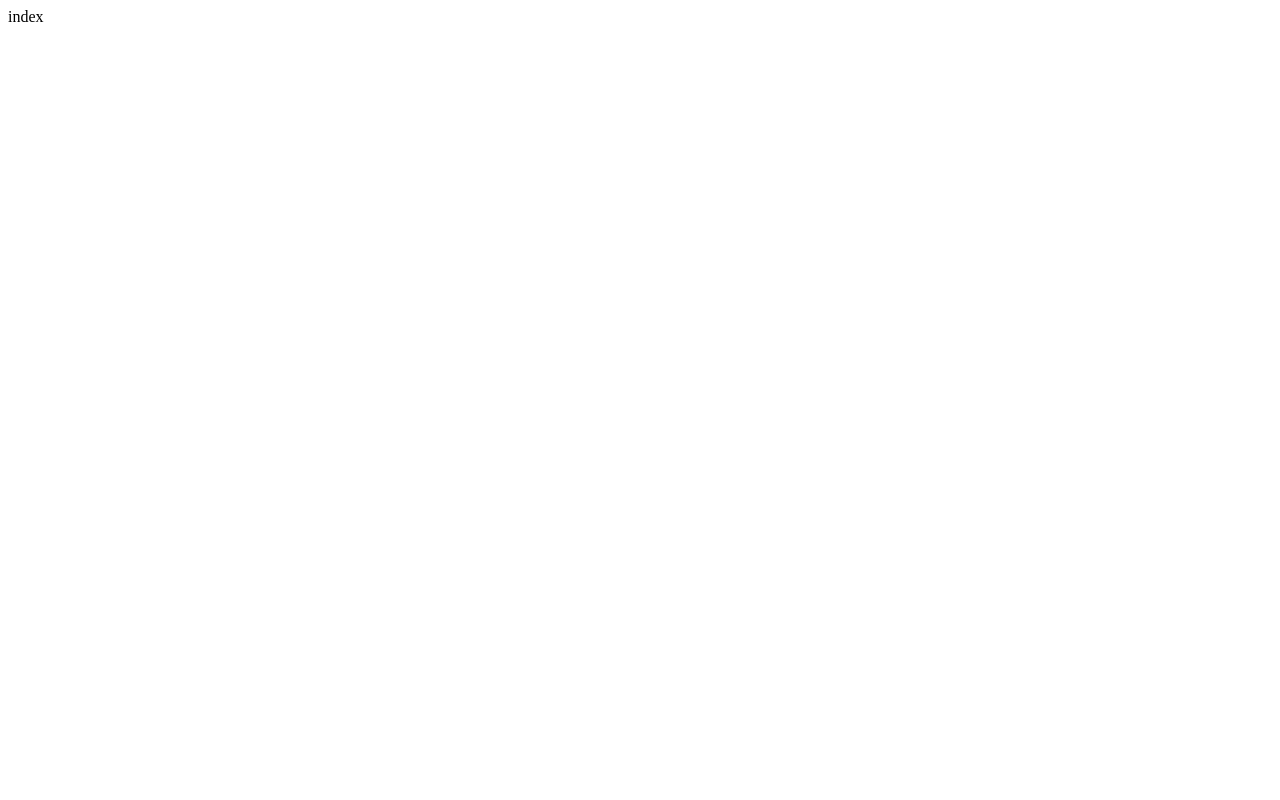
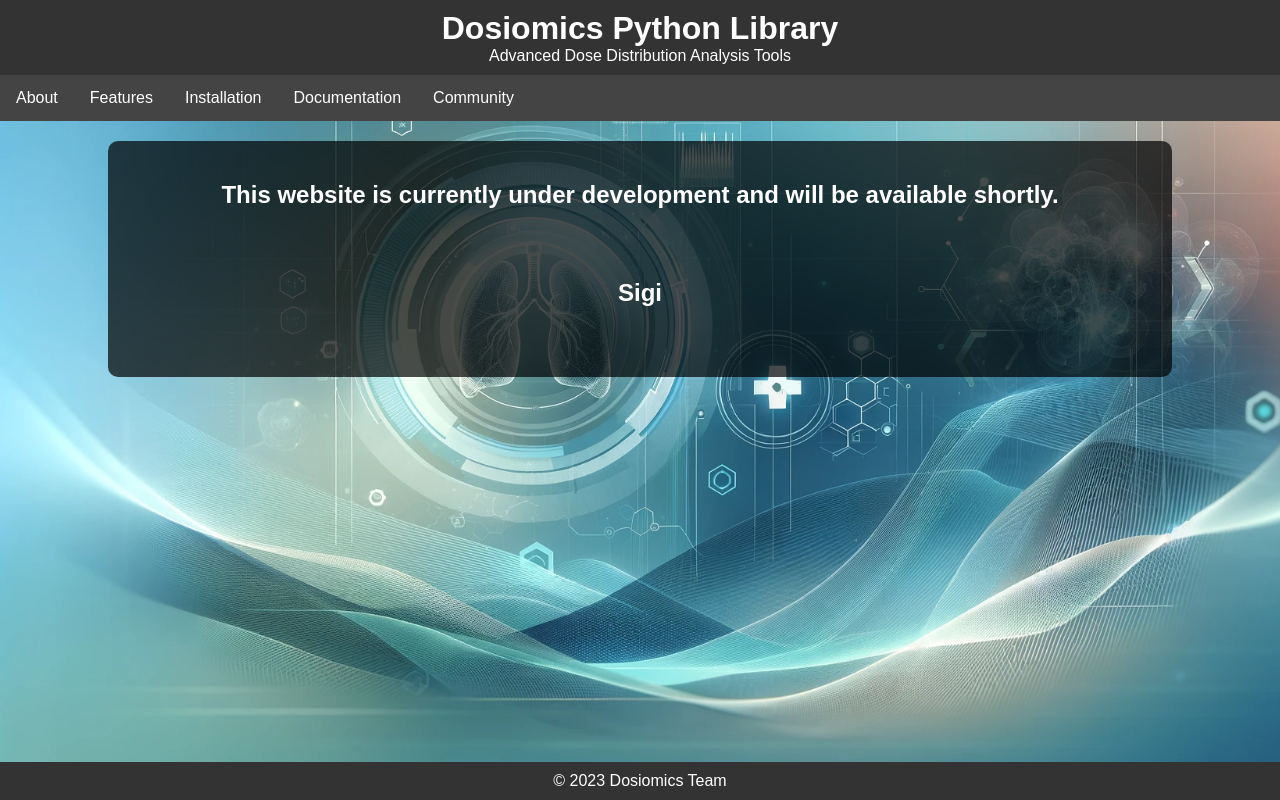
Before and after one commit to siegfriedkollotzek/dosiomics, a Django app: page / in a window 1280 px wide. Before the commit the page is almost empty. Run offline with Django 5.2, Linux system fonts and the light colour scheme.

Commit message:
Developer Disclaimer

```diff
--- a/dosiomics/settings.py
+++ b/dosiomics/settings.py
@@ -37,6 +37,7 @@ INSTALLED_APPS = [
     'django.contrib.sessions',
     'django.contrib.messages',
     'django.contrib.staticfiles',
+    'pydosiomics',
 ]
 
 MIDDLEWARE = [
--- a/dosiomics/urls.py
+++ b/dosiomics/urls.py
@@ -16,8 +16,13 @@ Including another URLconf
 """
 from django.contrib import admin
 from django.urls import path, include
+from django.conf import settings
+from django.conf.urls.static import static
 
 urlpatterns = [
     path('admin/', admin.site.urls),
     path('', include('pydosiomics.urls'))
 ]
+
+if settings.DEBUG:
+    urlpatterns += static(settings.STATIC_URL, document_root=settings.STATIC_ROOT)
--- a/templates/index.html
+++ b/templates/index.html
@@ -1,10 +1,117 @@
+{% load static %}
 <!DOCTYPE html>
 <html lang="en">
 <head>
     <meta charset="UTF-8">
-    <title>Title</title>
+    <meta http-equiv="X-UA-Compatible" content="IE=edge">
+    <meta name="viewport" content="width=device-width, initial-scale=1.0">
+    <title>Dosiomics Python Library</title>
+    <style>
+        body, h1, h2, h3, p, ul {
+            margin: 0;
+            padding: 0;
+        }
+        ul {
+            list-style: none;
+        }
+        body {
+            font-family: Arial, sans-serif;
+            background-image: url('{% static "background2.png" %}');
+            background-size: cover;
+            background-repeat: no-repeat;
+            background-attachment: fixed;
+        }
+
+        header {
+            background-color: #333;
+            color: white;
+            padding: 10px 0;
+            text-align: center;
+        }
+
+        nav {
+            background-color: #444;
+            overflow: hidden;
+        }
+        nav a {
+            float: left;
+            display: block;
+            color: white;
+            text-align: center;
+            padding: 14px 16px;
+            text-decoration: none;
+        }
+        nav a:hover {
+            background-color: #ddd;
+            color: black;
+        }
+
+        .container {
+            width: 80%;
+            margin: 20px auto;
+            background-color: rgba(0, 0, 0, 0.7); /* Black with transparency */
+            padding: 20px;
+            border-radius: 10px; /* Optional rounded corners */
+            color: white; /* Text color */
+            text-align: center;
+        }
+
+        section {
+            margin-bottom: 30px; /* Increase bottom margin for more space */
+            padding: 20px; /* Optional: add padding for spacing inside each section */
+        }
+
+        .wrapper {
+            display: flex;
+            flex-direction: column;
+            min-height: 100vh;
+        }
+
+        .content {
+            flex: 1;
+        }
+
+        footer {
+            background-color: #333;
+            color: white;
+            text-align: center;
+            padding: 10px 0;
+        }
+    </style>
 </head>
 <body>
-index
+    <div class="wrapper">
+        <div class="content">
+            <header>
+                <h1>Dosiomics Python Library</h1>
+                <p>Advanced Dose Distribution Analysis Tools</p>
+            </header>
+
+            <nav>
+                <a href="#about">About</a>
+                <a href="#features">Features</a>
+                <a href="#installation">Installation</a>
+                <a href="#documentation">Documentation</a>
+                <a href="#community">Community</a>
+            </nav>
+
+            <div class="container">
+                <section id="disclaimer">
+                    <h2>This website is currently under development and will be available shortly.</h2>
+                    <p></p>
+                </section>
+                <section id="IBK">
+                    <h2>Sigi</h2>
+                    <p></p>
+                </section>
+
+
+            </div>
+        </div>
+
+        <footer>
+            <p>&copy; 2023 Dosiomics Team</p>
+        </footer>
+    </div>
 </body>
 </html>
```
Also changed, not shown: pydosiomics/static/background1.png (added), pydosiomics/static/background2.png (added).
